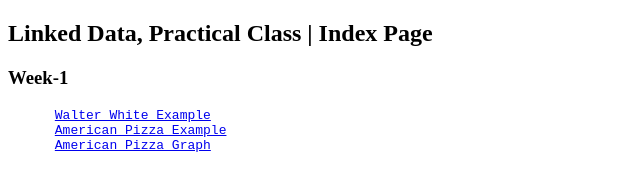
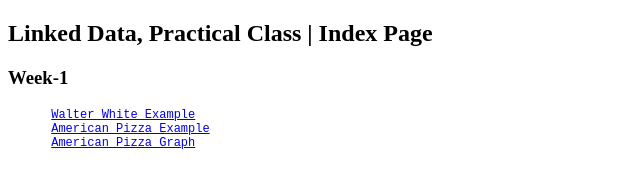
Before and after one commit to bc-wur/bc-wur.github.io, a plain HTML site: page index.html in a window 1280 px wide. Shown: the whole page, without its empty margins (0-640 px from the left). Drawn offline with Linux system fonts and the light colour scheme.

Commit message:
Update index.html

```diff
--- a/index.html
+++ b/index.html
@@ -6,7 +6,7 @@
   <body>
     <h2>Linked Data, Practical Class | Index Page</h2>
     <h3>Week-1</h3>
-    <pre>
+    <pre style="font-size:12px">
       <a href="https://bc-wur.github.io/walter_white.n3">Walter White Example</a>
       <a href="https://bc-wur.github.io/american_pizza.n3">American Pizza Example</a>
       <a href="https://bc-wur.github.io/american_pizza.png">American Pizza Graph</a>
```
